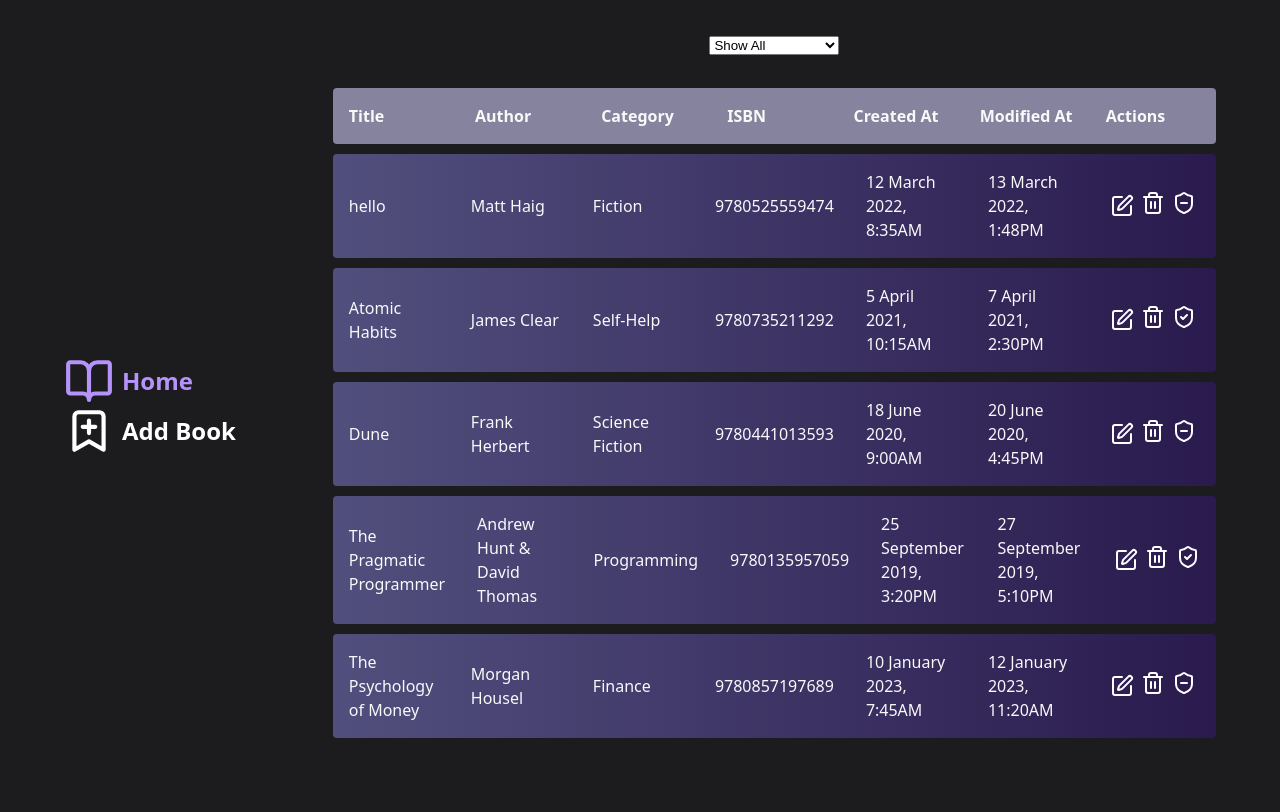
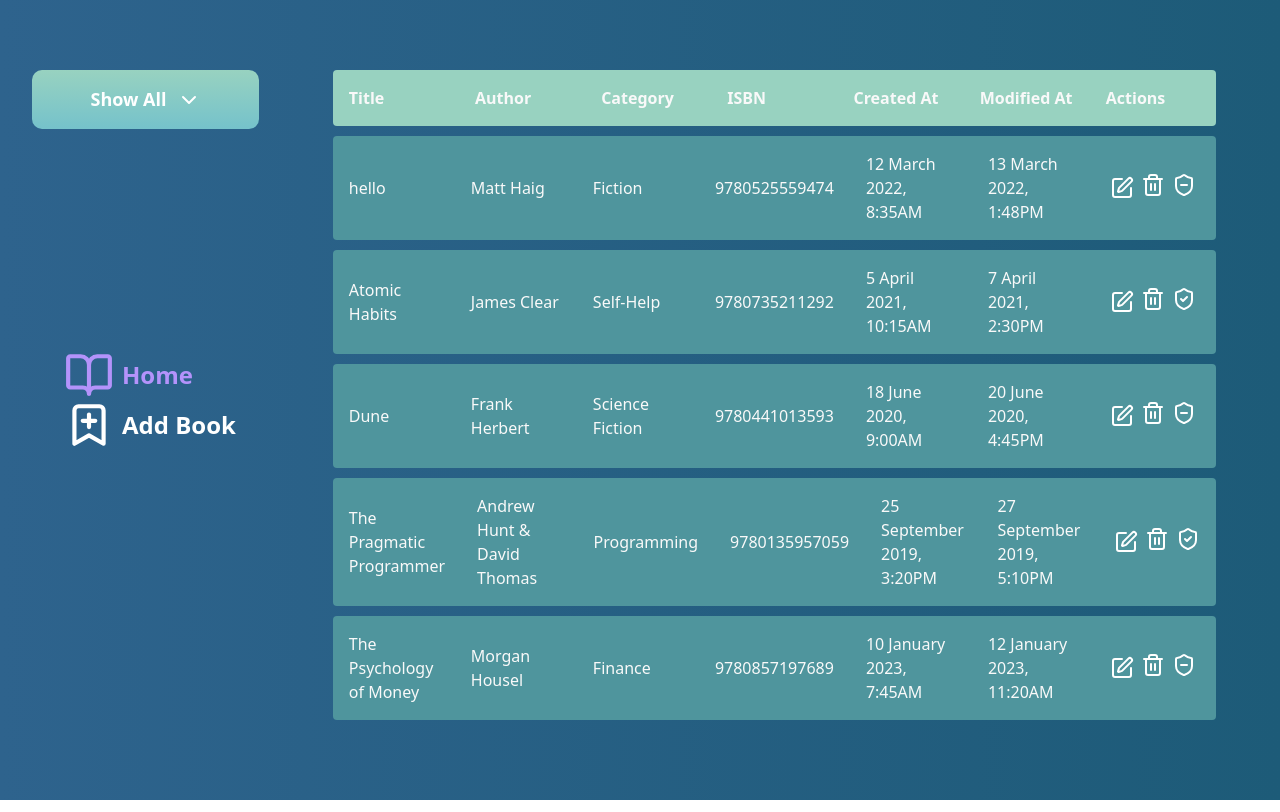
Before and after one commit to ElizaCalmau/books-dashboard-app, a React (Vite) app: page / in a window 1280 px wide. Built offline with nearby package versions, Linux system fonts and the light colour scheme; data requests are answered from the project's data file.

Commit message:
Customized Select, changed props type & color scheme

```diff
--- a/src/App.tsx
+++ b/src/App.tsx
@@ -13,7 +13,7 @@ function App() {
     const filteredBooks = useFilterBooks({filter, booksList}) || [];
     return (
         <div className="mainWrapper">
-            <Select options={filterOptions} name='filter' value={filter.value} onChange={(e) => handleFilterChange(e, setFilter)} type='select' required={true} />
+            <Select options={filterOptions} value={filter.label} onChange={(option) => handleFilterChange(option, setFilter)}/>
             <Table books={filteredBooks}/>
         </div>
   )
--- a/src/components/Select/Select.module.scss
+++ b/src/components/Select/Select.module.scss
@@ -0,0 +1,64 @@
+.selectWrapper{
+  position: absolute;
+  left: 0;
+  margin: 2em;
+  display: flex;
+  flex-direction: column;
+  align-items: center;
+  justify-content: center;
+  width: 195px;
+  background: var(--select-bg-color);
+  color: #fff;
+  padding: 1em;
+  border-radius: 10px;
+}
+
+.dropdown{
+  visibility: hidden;
+  display: flex;
+  flex-direction: column;
+  align-items: center;
+  justify-content: space-evenly;
+  padding: 0;
+  margin: 0;
+  background-color: transparent;
+  color: #fff;
+  height: 0;
+  overflow: hidden;
+  transition: all 0.3s ease-out;
+  width: inherit;
+  &.open{
+    visibility: visible;
+    height: 200px;
+  }
+}
+
+.option{
+  list-style-type: none;
+  width: 100%;
+  padding: 1em 0;
+  border-radius: 15px;
+    &:hover{
+      background-color: var(--select-option-hover-color);
+    }
+}
+
+.selectedOption{
+  display: flex;
+  justify-content: center;
+  gap: 10px;
+  align-items: center;
+  width: 100%;
+  font-weight: bold;
+  font-size: large;
+}
+
+.arrowUp{
+  transform: rotate(180deg);
+  transition: transform .2s;
+}
+
+.arrowDown{
+  transform: rotate(360deg);
+  transition: transform .2s;
+}
--- a/src/components/Select/Select.tsx
+++ b/src/components/Select/Select.tsx
@@ -1,18 +1,25 @@
-import {CategoryOption, FilterOption, SelectProps} from "../../constants.ts";
-import React from "react";
+import {SelectProps} from "../../constants.ts";
+import React, {useState} from "react";
 import styles from "./Select.module.scss";
+import classNames from "classnames";
+import {ChevronDown} from "lucide-react";
 
-export const Select: React.FC<SelectProps> = ({options, name, value, onChange, required}) => {
+export const Select: React.FC<SelectProps> = ({options, value, onChange}) => {
+    const [isOpen, setIsOpen] = useState(false);
+    const dropdownClassNames = classNames(styles.dropdown, {[styles.open]: isOpen});
+    const toggleOpen = () => {
+        setIsOpen(!isOpen);
+    }
     return (
-        <div className={styles.selectWrapper}>
-        <select id={name} name={name} value={value} onChange={onChange} required={required}>
-            {options?.map((option: CategoryOption | FilterOption) => (
-                <option key={option.value} value={option.value}>
-                    {option.label}
-                </option>
-            ))}
-        </select>
-
+        <div className={styles.selectWrapper} onClick={toggleOpen}>
+            <div className={styles.selectedOption}>
+                {value} <ChevronDown className={isOpen ? styles.arrowUp : styles.arrowDown} />
+            </div>
+            <ul className={dropdownClassNames}>
+                {options.map((option) => (
+                    <li className={styles.option} onClick={() => onChange(option)}>{option.label}</li>
+                ))}
+            </ul>
         </div>
     );
 };
--- a/src/constants.ts
+++ b/src/constants.ts
@@ -108,8 +108,8 @@ export interface InputField {
     options?: CategoryOption[] | FilterOption[];
 }
 
-export interface SelectProps extends Omit<InputField, "label" | "placeholder" | "validationConditions" > {
-    onChange?: (value: React.ChangeEvent<HTMLSelectElement>) => void,
+export interface SelectProps extends Pick<InputField, "value"> {
+    onChange: (value: FilterOption | CategoryOption) => void,
     options: CategoryOption[] | FilterOption[];
 }
 
--- a/src/index.css
+++ b/src/index.css
@@ -13,10 +13,12 @@
   -moz-osx-font-smoothing: grayscale;
 
   --primary-font: #f9f9f9;
-  --bg-color: #1c1b1e;
-  --table-row-color: linear-gradient(to right, #514f7d, #2a1a4d);
-  --table-row-hover: #807acc;
-  --table-header-color: #85839d;
+  --bg-color: linear-gradient(90deg, #2e638d, #1d5b78);;
+  --table-row-color: #4F959D;
+  --table-row-hover: #41caa0ab;
+  --table-header-color: #98D2C0;
+  --select-bg-color: linear-gradient(to bottom, #98D2C0, #75c2cb);
+  --select-option-hover-color: #ffffff40;
   --button-color: #FFF;
   --button-active-color: #b493fb;
   --button-hover-color: #8f8f8f;
@@ -40,7 +42,7 @@ a:hover {
   min-width: 320px;
   min-height: 100vh;
   width: 100%;
-  background-color: var(--bg-color);
+  background: var(--bg-color);
   color: var(--primary-font);
   margin: 0
 }
```
